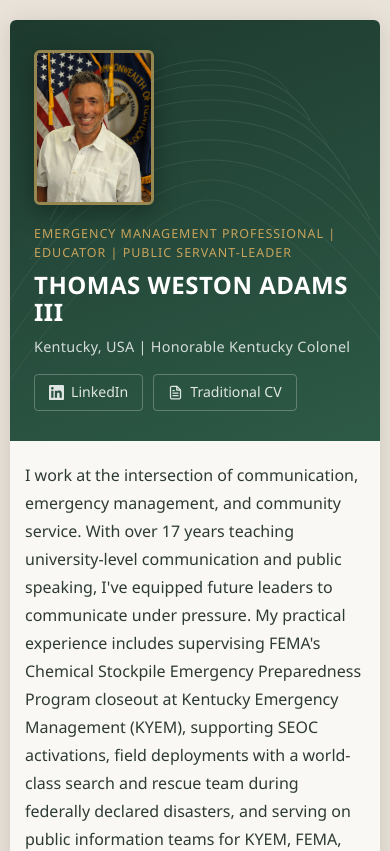
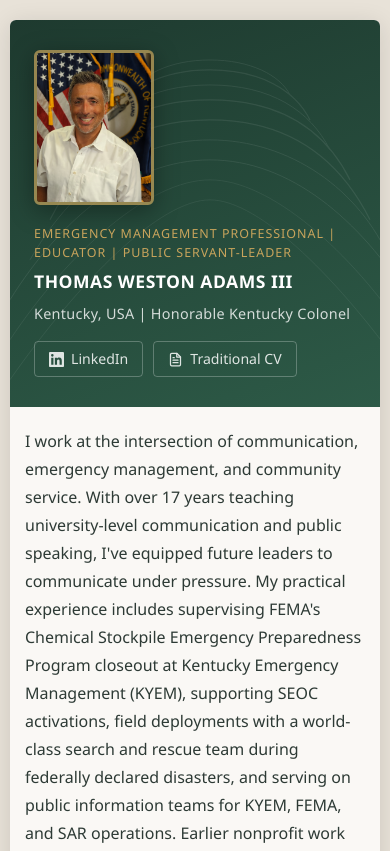
Before and after one commit to tommy4kentucky/test_private_svelte, a Svelte app in the folder svelte-app/: page / in a window 390 px wide. Shown: the top 851 px of the page. Built offline with nearby package versions, Linux system fonts and the light colour scheme.

Commit message:
Keep name on one line at all viewport widths
Use clamp(0.9rem, 4.5vw, 2.6em) with white-space: nowrap so the name
scales fluidly and never wraps regardless of screen size.

https://claude.ai/code/session_01LVC6KzvCNAqK8ptWSmWEea

```diff
--- a/svelte-app/src/Header.svelte
+++ b/svelte-app/src/Header.svelte
@@ -103,11 +103,12 @@
   }
 
   h1 {
-    font-size: 2.6em;
+    font-size: clamp(0.9rem, 4.5vw, 2.6em);
     font-weight: 700;
     letter-spacing: 0.5px;
     margin: 0 0 10px;
     line-height: 1.1;
+    white-space: nowrap;
   }
 
   .location {
@@ -149,7 +150,6 @@
     .header { padding: 30px 24px; }
     .header-content { gap: 24px; }
     .profile-photo { width: 140px; height: 180px; }
-    h1 { font-size: 1.8em; }
     .title { font-size: 0.78em; letter-spacing: 1px; }
   }
 
@@ -160,6 +160,5 @@
       gap: 20px;
     }
     .profile-photo { width: 120px; height: 155px; }
-    h1 { font-size: 1.5em; }
   }
 </style>
```
Also changed, not shown: 3 other files (tests, documents, lock files or other folders).
